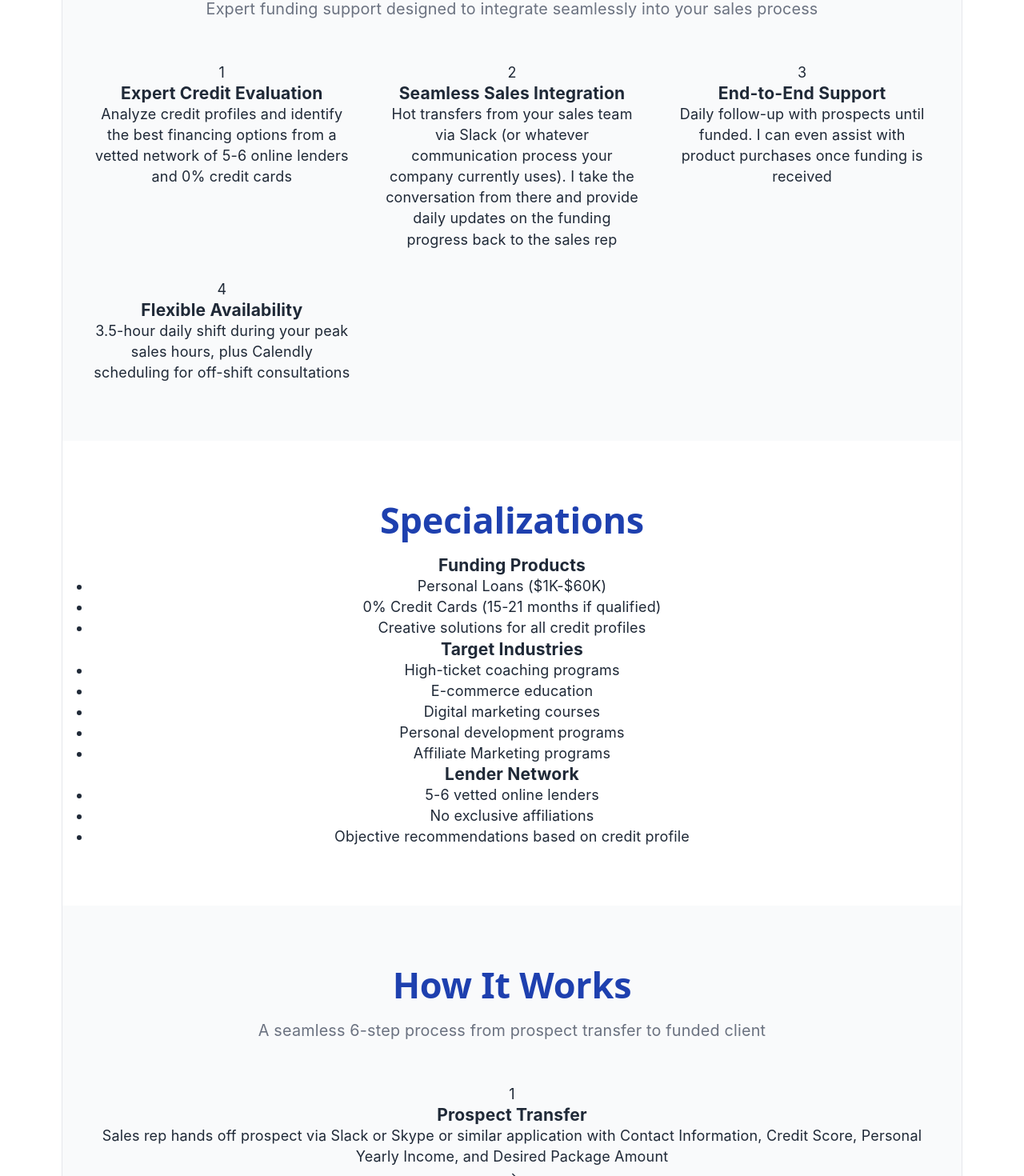
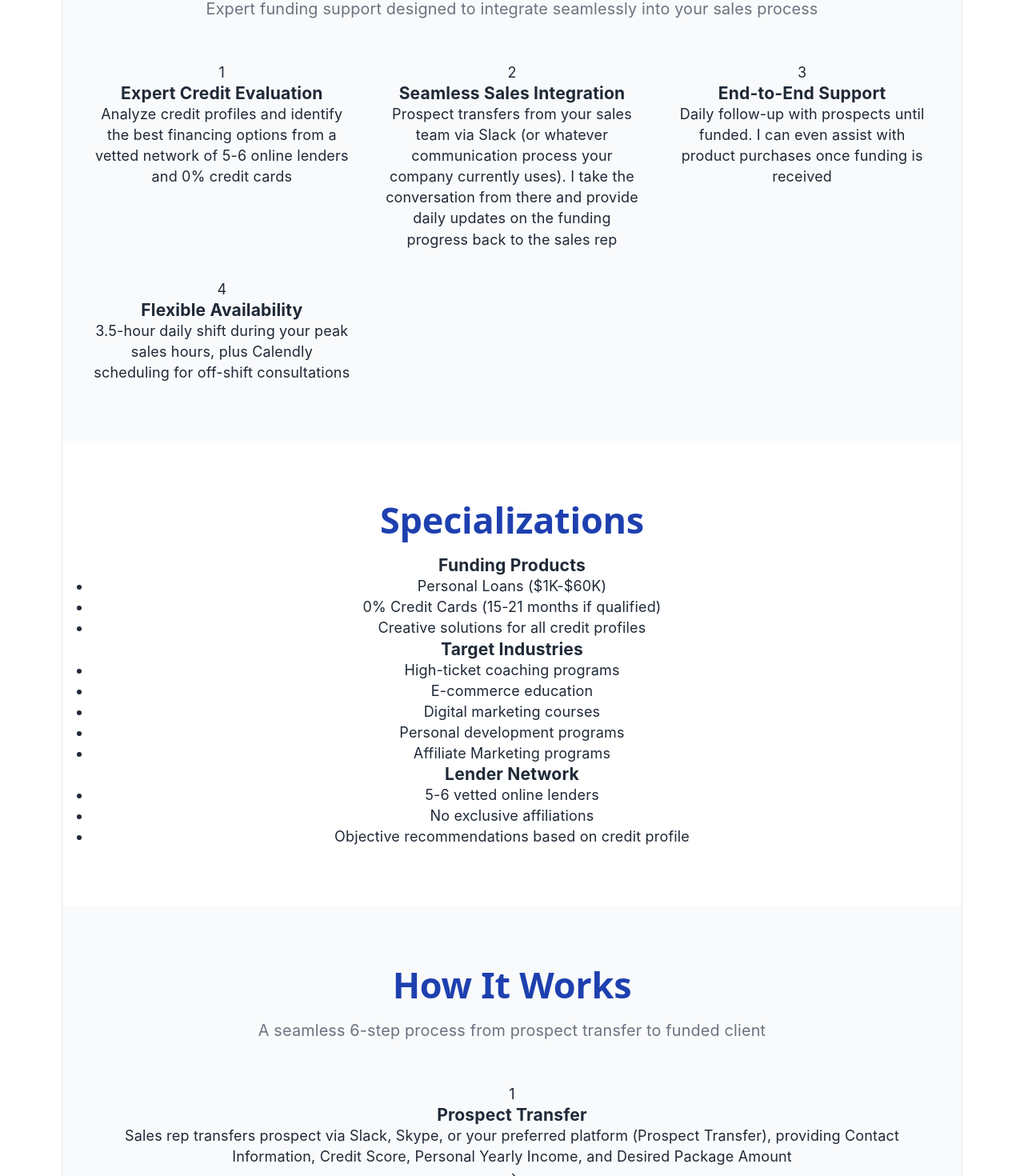
Before and after one commit to fundingadvisor/funding-specialist-website, a React (Vite) app: page / in a window 1280 px wide. Shown: the part 1940-3410 px from the top of the page at 80% size. Built offline with nearby package versions, Linux system fonts and the light colour scheme.

Commit message:
Standardize terminology to 'Prospect Transfer' and update FAQ language

```diff
--- a/src/App.jsx
+++ b/src/App.jsx
@@ -35,7 +35,7 @@ function App() {
     },
     {
       title: "Seamless Sales Integration",
-      description: "Hot transfers from your sales team via Slack (or whatever communication process your company currently uses). I take the conversation from there and provide daily updates on the funding progress back to the sales rep"
+      description: "Prospect transfers from your sales team via Slack (or whatever communication process your company currently uses). I take the conversation from there and provide daily updates on the funding progress back to the sales rep"
     },
     {
       title: "End-to-End Support",
@@ -66,7 +66,7 @@ function App() {
     {
       number: "1",
       title: "Prospect Transfer",
-      description: "Sales rep hands off prospect via Slack or Skype or similar application with Contact Information, Credit Score, Personal Yearly Income, and Desired Package Amount"
+      description: "Sales rep transfers prospect via Slack, Skype, or your preferred platform (Prospect Transfer), providing Contact Information, Credit Score, Personal Yearly Income, and Desired Package Amount"
     },
     {
       number: "2",
@@ -414,7 +414,7 @@ function App() {
             </div>
             <div className="requirement-card">
               <h3>Communication</h3>
-              <p><strong>Hot Transfers or Cold Transfers:</strong> Depending on the communication style of your company</p>
+              <p><strong>Prospect Transfers:</strong> Via your preferred communication platform</p>
               <p><strong>Updates:</strong> Daily progress messages</p>
               <p><strong>Scheduling:</strong> Calendly calendar</p>
             </div>
@@ -435,7 +435,7 @@ function App() {
           <div className="faq-grid">
             <div className="faq-item">
               <h4>How much does this cost?</h4>
-              <p>Nothing upfront. I only get paid 4% of the completed product purchase when a prospect successfully gets funded. If they don't get funded, you don't pay anything.</p>
+              <p>Nothing upfront. Compensation is 4% of the completed product purchase after funding. If a prospect doesn't get funded, you don't pay anything.</p>
             </div>
             <div className="faq-item">
               <h4>What if a prospect doesn't qualify?</h4>
```
Also changed, not shown: 1 other file (tests, documents, lock files or other folders).
